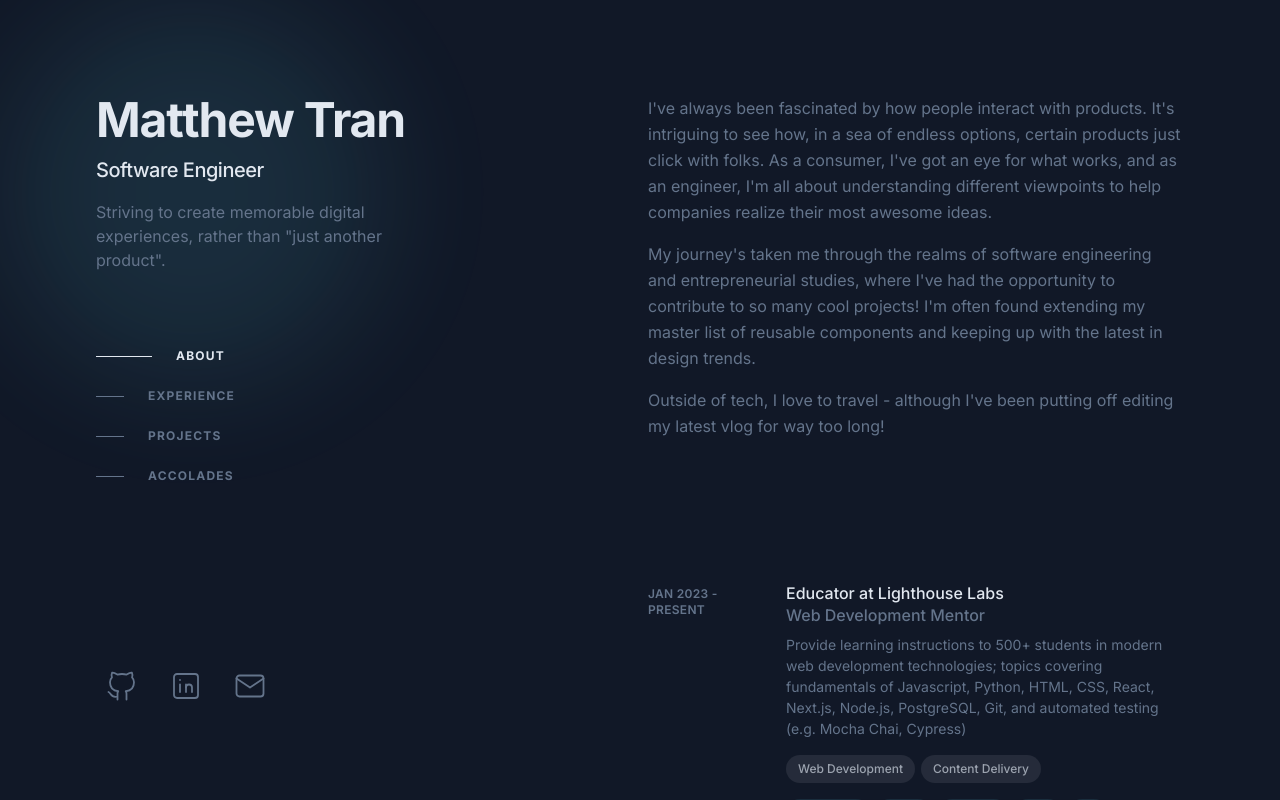
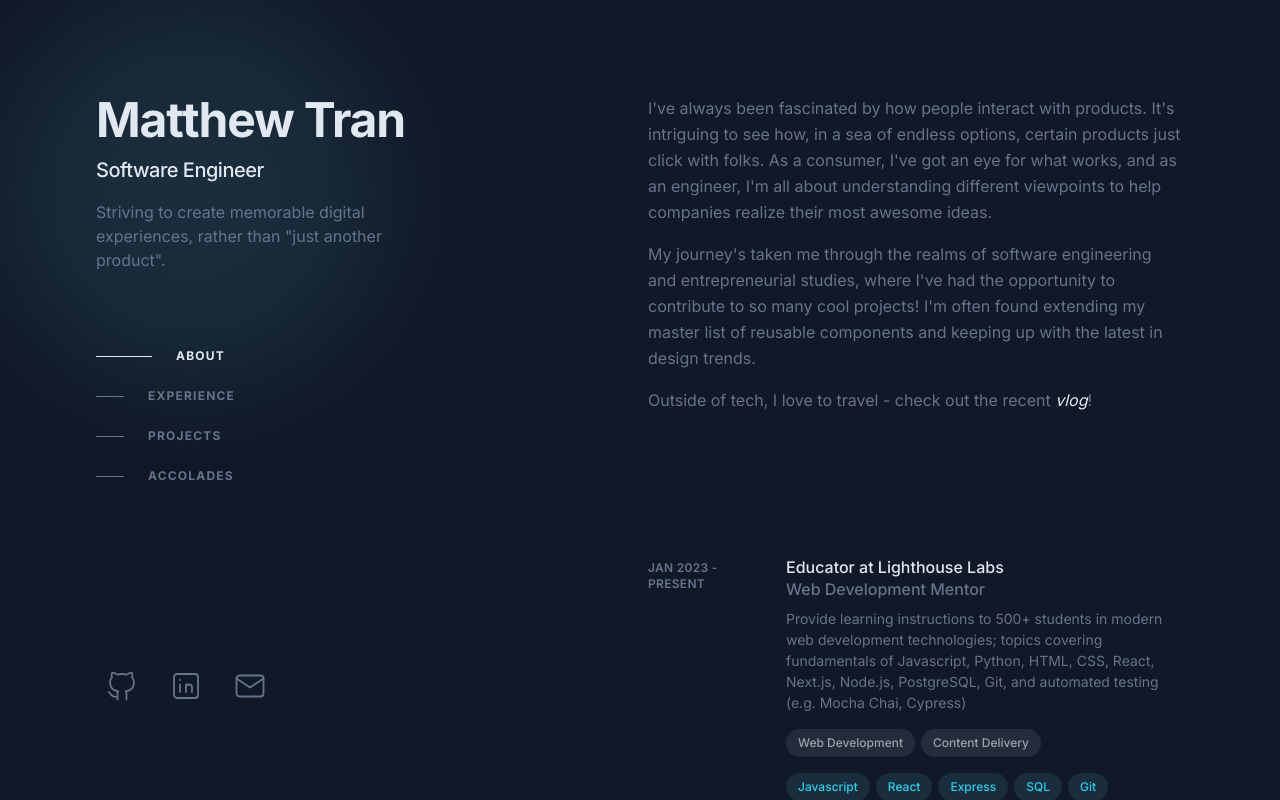
Before and after one commit to tran28/portfolio, a React (Create React App) app: page / in a window 1280 px wide. Shown: the top 800 px of the page. Built offline with nearby package versions, Linux system fonts and the light colour scheme.

Commit message:
ADD: link to about section

```diff
--- a/src/components/About.js
+++ b/src/components/About.js
@@ -1,4 +1,5 @@
 import { about } from "../content/about";
+import { addLinkToParagraph } from "../utils/addLinkToParagraph";
 
 function About() {
     return (
@@ -12,8 +13,9 @@ function About() {
             <div>
                 {about.map((paragraph, index, arr) => (
                     <p key={index} className={arr.length - 1 !== index ? "mb-4" : ""}>
-                        {paragraph}
+                        {addLinkToParagraph('vlog', paragraph, "https://www.youtube.com/watch?v=Wv6XGVzjZrU")}
                     </p>
+
                 ))}
             </div>
         </section>
--- a/src/content/about.js
+++ b/src/content/about.js
@@ -1,5 +1,5 @@
 export const about = [
     "I've always been fascinated by how people interact with products. It's intriguing to see how, in a sea of endless options, certain products just click with folks. As a consumer, I've got an eye for what works, and as an engineer, I'm all about understanding different viewpoints to help companies realize their most awesome ideas.",
     "My journey's taken me through the realms of software engineering and entrepreneurial studies, where I've had the opportunity to contribute to so many cool projects! I'm often found extending my master list of reusable components and keeping up with the latest in design trends.",
-    "Outside of tech, I love to travel - although I've been putting off editing my latest vlog for way too long!"
+    "Outside of tech, I love to travel - check out the recent vlog!"
 ]
--- /dev/null
+++ b/src/utils/addLinkToParagraph.js
@@ -0,0 +1,22 @@
+export const addLinkToParagraph = (word, paragraph, url) => {
+    const regex = new RegExp(`(${word})`, 'gi');
+    const parts = paragraph.split(regex);
+    return (
+        <span>
+            {parts.map((part, index) =>
+                regex.test(part) ? (
+                    <a
+                        key={index}
+                        href={url}
+                        target="_blank"
+                        rel="noopener noreferrer"
+                        className="italic text-primary-bright">
+                        {part}
+                    </a>
+                ) : (
+                    part
+                )
+            )}
+        </span>
+    );
+};
```
